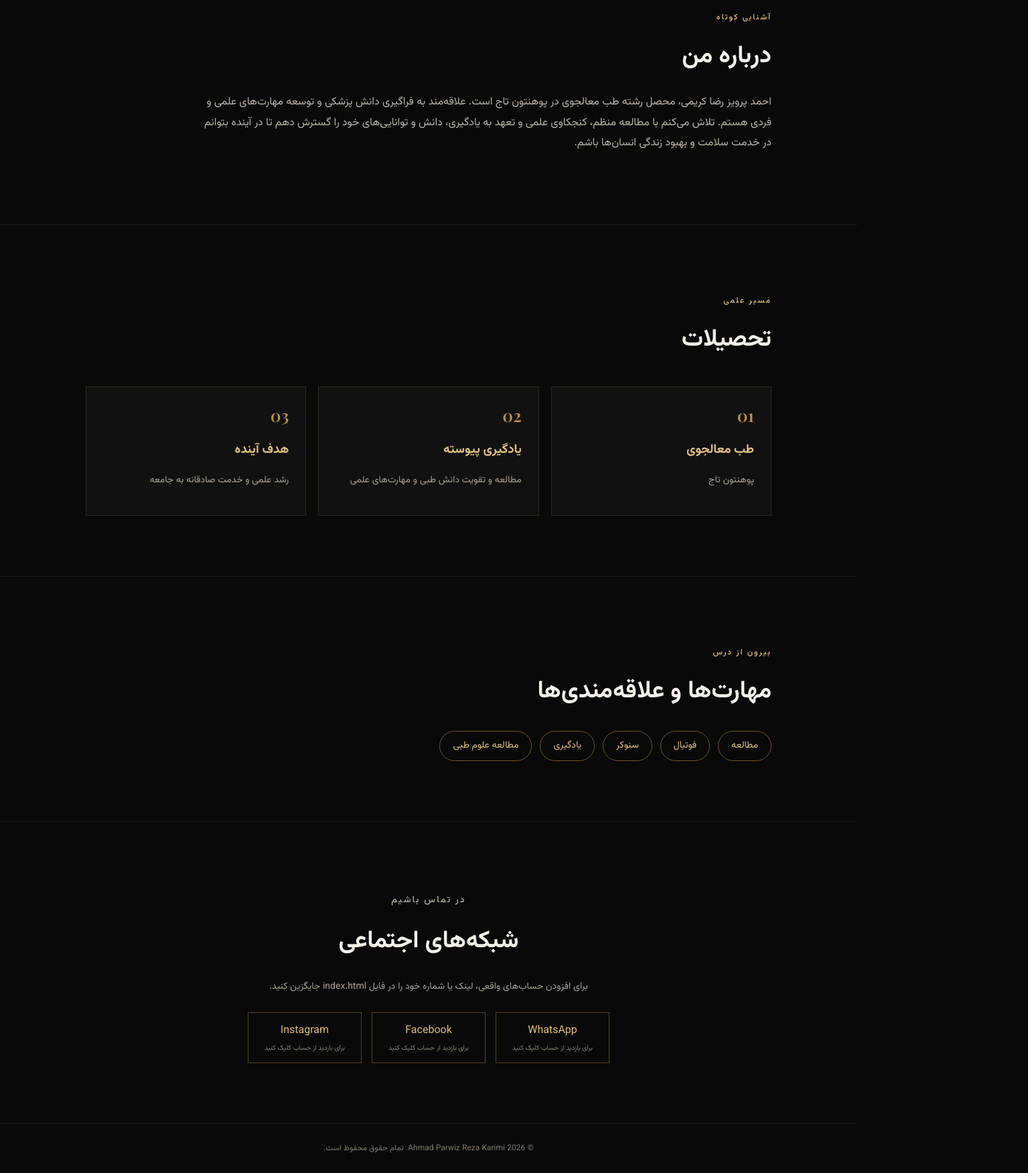
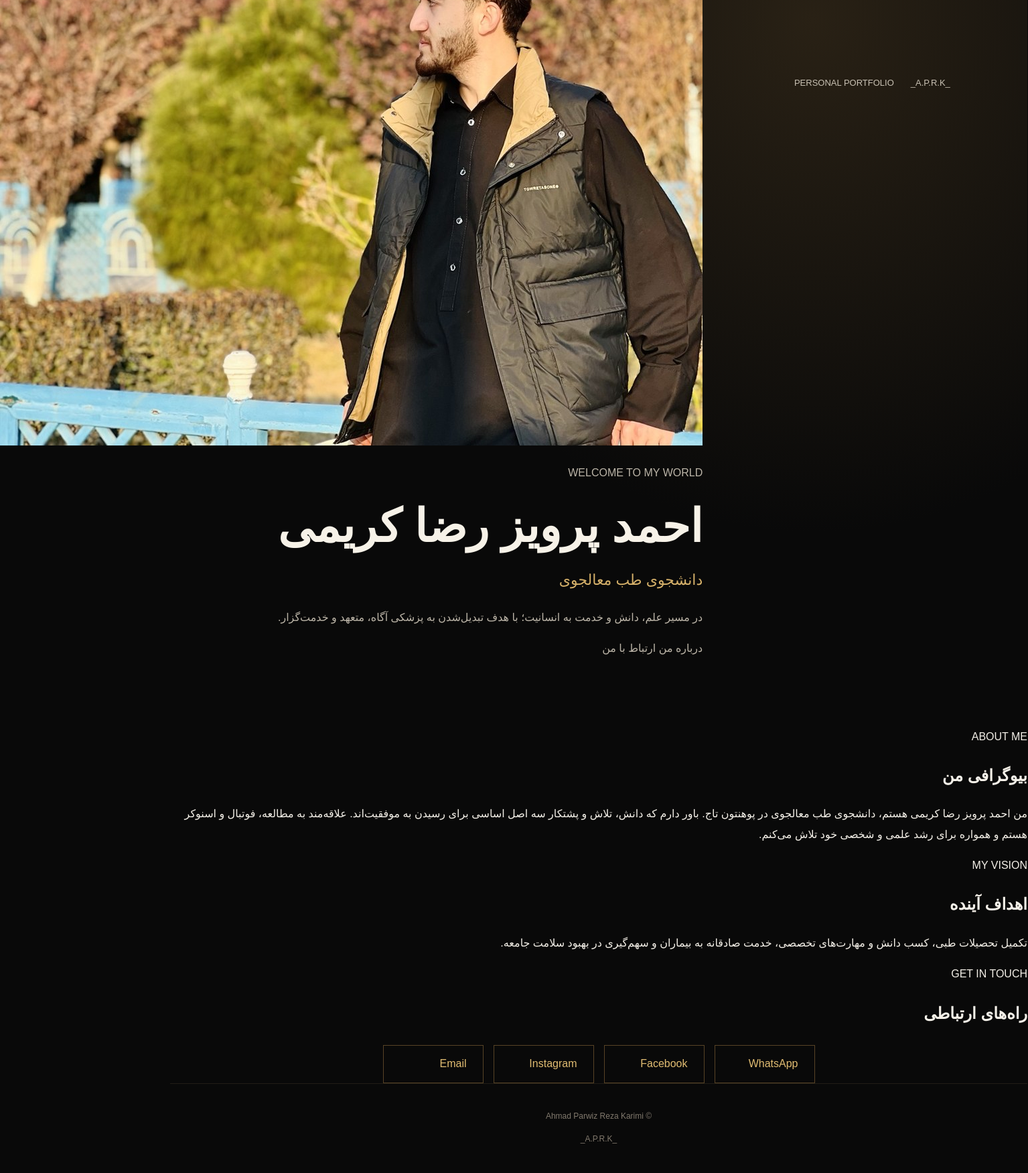
Before and after one commit to ahmadparwizrezakarimi/dr-reza-karimi-81, a plain HTML site: page index.html in a window 1280 px wide. Shown: the part 820-2571 px from the top of the page at 67% size, 1535 px wide, since content can reach past the window. Drawn offline with nearby package versions, Linux system fonts and the light colour scheme.

Commit message:
Update index.html

```diff
--- a/index.html
+++ b/index.html
@@ -1,36 +1,76 @@
-<!doctype html>
+
+<!DOCTYPE html>
 <html lang="fa" dir="rtl">
 <head>
-  <meta charset="utf-8"><meta name="viewport" content="width=device-width, initial-scale=1">
-  <meta name="description" content="وب‌سایت شخصی احمد پرویز رضا کریمی، محصل طب معالجوی در پوهنتون تاج">
-  <title>احمد پرویز رضا کریمی | وب‌سایت شخصی</title>
-  <link rel="preconnect" href="https://fonts.googleapis.com"><link rel="preconnect" href="https://fonts.gstatic.com" crossorigin>
-  <link href="https://fonts.googleapis.com/css2?family=Vazirmatn:wght@300;400;500;600;700;800&family=Playfair+Display:wght@500;600;700&display=swap" rel="stylesheet">
+  <meta charset="UTF-8">
+  <meta name="viewport" content="width=device-width, initial-scale=1.0">
+  <meta name="theme-color" content="#080808">
+  <title>احمد پرویز رضا کریمی | دانشجوی طب معالجوی</title>
   <link rel="stylesheet" href="style.css">
 </head>
 <body>
-<header class="topbar"><a class="brand" href="#home">ARK<span>.</span></a>
-<nav><a href="#about" data-fa="درباره من" data-en="About">درباره من</a><a href="#education" data-fa="تحصیلات" data-en="Education">تحصیلات</a><a href="#interests" data-fa="علاقه‌مندی‌ها" data-en="Interests">علاقه‌مندی‌ها</a><a href="#contact" data-fa="ارتباط" data-en="Contact">ارتباط</a></nav>
-<button id="language" class="lang-btn" type="button">EN</button></header>
-<main>
-<section id="home" class="hero"><div class="hero-copy">
-<p class="eyebrow" data-fa="وب‌سایت شخصی" data-en="PERSONAL WEBSITE">وب‌سایت شخصی</p>
-<h1 data-fa="احمد پرویز رضا کریمی" data-en="Ahmad Parwiz Reza Karimi">احمد پرویز رضا کریمی</h1>
-<h2 data-fa="محصل طب معالجوی | پوهنتون تاج" data-en="Medical Student | Taj University">محصل طب معالجوی | پوهنتون تاج</h2>
-<p class="intro" data-fa="به صفحه شخصی من خوش آمدید. من محصل طب معالجوی هستم و با علاقه به یادگیری، مطالعه و رشد علمی، مسیر خود را در دنیای پزشکی دنبال می‌کنم. باور دارم دانش، پشتکار و خدمت به انسان‌ها می‌توانند آینده‌ای بهتر بسازند."
-data-en="Welcome to my personal website. I am a medical student with a passion for learning, reading, and academic growth. I am pursuing my path in medicine with the belief that knowledge, dedication, and service to others can help build a better future.">به صفحه شخصی من خوش آمدید. من محصل طب معالجوی هستم و با علاقه به یادگیری، مطالعه و رشد علمی، مسیر خود را در دنیای پزشکی دنبال می‌کنم. باور دارم دانش، پشتکار و خدمت به انسان‌ها می‌توانند آینده‌ای بهتر بسازند.</p>
-<a class="gold-button" href="#about" data-fa="آشنایی بیشتر" data-en="Discover More">آشنایی بیشتر</a></div>
-<div class="portrait-wrap"><div class="portrait-placeholder"><img src="profile.jpg" alt="عکس پروفایل احمد پرویز رضا کریمی" onerror="this.style.display='none';document.getElementById('photoFallback').style.display='flex'"><div id="photoFallback"><span>ARK</span><small data-fa="عکس پروفایل را با نام profile.jpg اضافه کنید" data-en="Your profile photo">عکس پروفایل را با نام profile.jpg اضافه کنید</small></div></div><div class="orbit orbit-one"></div><div class="orbit orbit-two"></div></div></section>
+  <header class="hero">
+    <nav>
+      <a class="logo" href="#">_A.P.R.K_</a>
+      <span>PERSONAL PORTFOLIO</span>
+    </nav>
 
-<section id="about" class="section"><p class="eyebrow" data-fa="آشنایی کوتاه" data-en="A LITTLE ABOUT ME">آشنایی کوتاه</p><h2 data-fa="درباره من" data-en="About Me">درباره من</h2>
-<p class="section-text" data-fa="احمد پرویز رضا کریمی، محصل رشته طب معالجوی در پوهنتون تاج است. علاقه‌مند به فراگیری دانش پزشکی و توسعه مهارت‌های علمی و فردی هستم. تلاش می‌کنم با مطالعه منظم، کنجکاوی علمی و تعهد به یادگیری، دانش و توانایی‌های خود را گسترش دهم تا در آینده بتوانم در خدمت سلامت و بهبود زندگی انسان‌ها باشم."
-data-en="Ahmad Parwiz Reza Karimi is a medical student at Taj University. I am interested in learning medicine and developing both my academic and personal skills. Through consistent study, scientific curiosity, and a commitment to lifelong learning, I aim to grow my knowledge and abilities so I can contribute to people's health and well-being in the future.">احمد پرویز رضا کریمی، محصل رشته طب معالجوی در پوهنتون تاج است. علاقه‌مند به فراگیری دانش پزشکی و توسعه مهارت‌های علمی و فردی هستم. تلاش می‌کنم با مطالعه منظم، کنجکاوی علمی و تعهد به یادگیری، دانش و توانایی‌های خود را گسترش دهم تا در آینده بتوانم در خدمت سلامت و بهبود زندگی انسان‌ها باشم.</p></section>
+    <main class="intro">
+      <div class="photo-frame">
+        <img src="profile.jpg" alt="احمد پرویز رضا کریمی">
+      </div>
 
-<section id="education" class="section"><p class="eyebrow" data-fa="مسیر علمی" data-en="ACADEMIC PATH">مسیر علمی</p><h2 data-fa="تحصیلات" data-en="Education">تحصیلات</h2><div class="cards"><article class="info-card"><span class="number">01</span><h3 data-fa="طب معالجوی" data-en="General Medicine">طب معالجوی</h3><p data-fa="پوهنتون تاج" data-en="Taj University">پوهنتون تاج</p></article><article class="info-card"><span class="number">02</span><h3 data-fa="یادگیری پیوسته" data-en="Continuous Learning">یادگیری پیوسته</h3><p data-fa="مطالعه و تقویت دانش طبی و مهارت‌های علمی" data-en="Reading and strengthening medical knowledge and academic skills">مطالعه و تقویت دانش طبی و مهارت‌های علمی</p></article><article class="info-card"><span class="number">03</span><h3 data-fa="هدف آینده" data-en="Future Goal">هدف آینده</h3><p data-fa="رشد علمی و خدمت صادقانه به جامعه" data-en="Academic growth and dedicated service to the community">رشد علمی و خدمت صادقانه به جامعه</p></article></div></section>
+      <p class="gold">WELCOME TO MY WORLD</p>
+      <h1>احمد پرویز <span>رضا کریمی</span></h1>
+      <h2>دانشجوی طب معالجوی</h2>
+      <p class="description">
+        در مسیر علم، دانش و خدمت به انسانیت؛
+        با هدف تبدیل‌شدن به پزشکی آگاه، متعهد و خدمت‌گزار.
+      </p>
 
-<section id="interests" class="section"><p class="eyebrow" data-fa="بیرون از درس" data-en="BEYOND STUDIES">بیرون از درس</p><h2 data-fa="مهارت‌ها و علاقه‌مندی‌ها" data-en="Skills & Interests">مهارت‌ها و علاقه‌مندی‌ها</h2><div class="tags"><span data-fa="مطالعه" data-en="Reading">مطالعه</span><span data-fa="فوتبال" data-en="Football">فوتبال</span><span data-fa="سنوکر" data-en="Snooker">سنوکر</span><span data-fa="یادگیری" data-en="Learning">یادگیری</span><span data-fa="مطالعه علوم طبی" data-en="Medical Studies">مطالعه علوم طبی</span></div></section>
+      <div class="buttons">
+        <a href="#about">درباره من</a>
+        <a href="#contact" class="outline">ارتباط با من</a>
+      </div>
+    </main>
+  </header>
 
-<section id="contact" class="section contact"><p class="eyebrow" data-fa="در تماس باشیم" data-en="LET'S CONNECT">در تماس باشیم</p><h2 data-fa="شبکه‌های اجتماعی" data-en="Social Media">شبکه‌های اجتماعی</h2><p data-fa="برای افزودن حساب‌های واقعی، لینک یا شماره خود را در فایل index.html جایگزین کنید." data-en="Replace the placeholders in index.html with your real profile links or phone number.">برای افزودن حساب‌های واقعی، لینک یا شماره خود را در فایل index.html جایگزین کنید.</p>
-<div class="socials"><a href="https://wa.me/message/HN5M25RKQO33K1" target="_blank" rel="noopener noreferrer" aria-label="WhatsApp">WhatsApp <small>برای بازدید از حساب کلیک کنید</small></a><a href="https://www.facebook.com/ahmad.parwiz.1848?mibextid=wwXIfr" target="_blank" rel="noopener noreferrer" aria-label="Facebook">Facebook <small>برای بازدید از حساب کلیک کنید</small></a><a href="https://www.instagram.com/dr_reza_karimi81/?evlk=eGp2YWdleHNzOXc0&utm_source=qr" target="_blank" rel="noopener noreferrer" aria-label="Instagram">Instagram <small>برای بازدید از حساب کلیک کنید</small></a></div></section>
-</main><footer>© <span id="year"></span> Ahmad Parwiz Reza Karimi. <span data-fa="تمام حقوق محفوظ است." data-en="All rights reserved.">تمام حقوق محفوظ است.</span></footer><script src="script.js"></script>
-</body></html>
+  <section id="about">
+    <p class="gold">ABOUT ME</p>
+    <h2>بیوگرافی من</h2>
+    <p>
+      من احمد پرویز رضا کریمی هستم، دانشجوی طب معالجوی در پوهنتون تاج.
+      باور دارم که دانش، تلاش و پشتکار سه اصل اساسی برای رسیدن به موفقیت‌اند.
+      علاقه‌مند به مطالعه، فوتبال و اسنوکر هستم و همواره برای رشد علمی و شخصی
+      خود تلاش می‌کنم.
+    </p>
+  </section>
+
+  <section id="goals">
+    <p class="gold">MY VISION</p>
+    <h2>اهداف آینده</h2>
+    <p>
+      تکمیل تحصیلات طبی، کسب دانش و مهارت‌های تخصصی،
+      خدمت صادقانه به بیماران و سهم‌گیری در بهبود سلامت جامعه.
+    </p>
+  </section>
+
+  <section id="contact">
+    <p class="gold">GET IN TOUCH</p>
+    <h2>راه‌های ارتباطی</h2>
+    <div class="socials">
+      <a href="https://wa.me/message/HN5M25RKQO33K1">WhatsApp</a>
+      <a href="https://www.facebook.com/ahmad.parwiz.1848?mibextid=wwXIfr">Facebook</a>
+      <a href="https://www.instagram.com/dr_reza_karimi81/?evlk=eGp2YWdleHNzOXc0&utm_source=qr">Instagram</a>
+      <a href="mailto:ahmadparwizrezakarimi873@gmail.com">Email</a>
+    </div>
+  </section>
+
+  <footer>
+    <p>© <span id="year"></span> Ahmad Parwiz Reza Karimi</p>
+    <p class="gold">_A.P.R.K_</p>
+  </footer>
+
+  <script src="script.js"></script>
+</body>
+</html>
```
